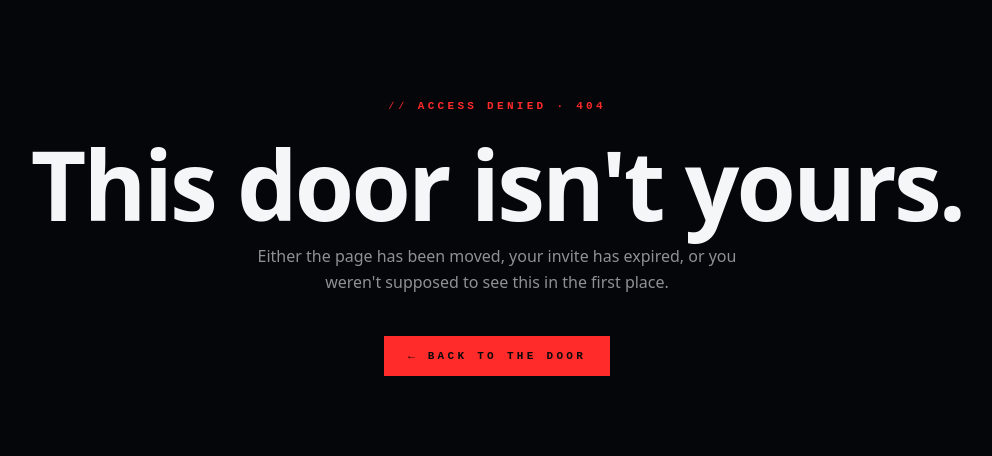
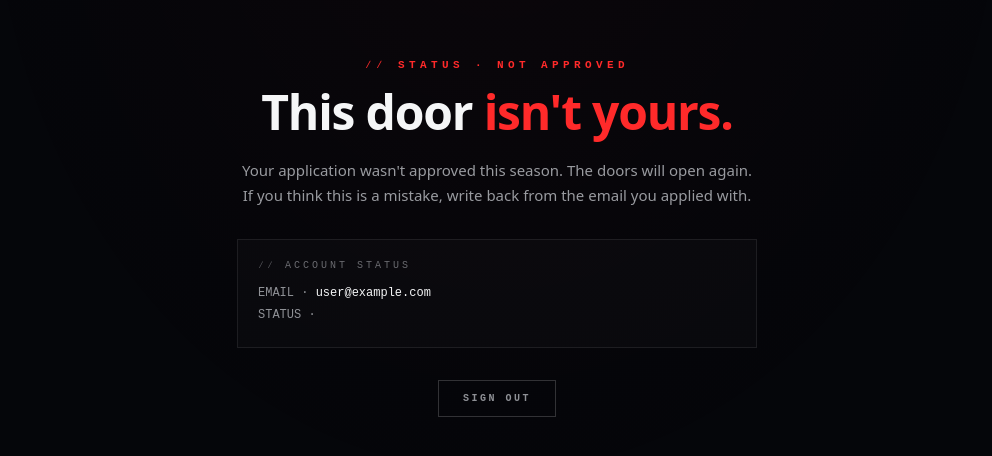
Before and after one commit to jasonfishback/underground-gallery, a Next.js app in the folder underground-gallery/: page /pending in a window 1280 px wide. Before the commit this address had no page. Shown: the part 162-618 px from the top of the page, without its empty margins (143-1135 px from the left). Built offline with nearby package versions, Linux system fonts and the light colour scheme; no server answers; sample sign-in values are in the browser's storage.

Commit message:
Stage 1B-ii: add pending review page

```diff
--- /dev/null
+++ b/underground-gallery/app/pending/page.tsx
@@ -0,0 +1,192 @@
+// app/pending/page.tsx
+// Where users land after clicking the magic link.
+// Server-rendered: reads session from DB, branches on user.status.
+//
+//   - pending  → "We're reviewing your application" message
+//   - rejected → "Your application wasn't approved" (rare path)
+//   - active   → Redirect to /garage (members area)
+//   - no session → Redirect to /auth/signin
+
+import { auth, signOut } from '@/auth';
+import { redirect } from 'next/navigation';
+
+export const dynamic = 'force-dynamic';
+
+export default async function PendingPage() {
+  const session = await auth();
+
+  if (!session?.user) {
+    redirect('/auth/signin');
+  }
+
+  if (session.user.status === 'active') {
+    redirect('/garage');
+  }
+
+  const isPending = session.user.status === 'pending';
+
+  return (
+    <main
+      style={{
+        minHeight: '100vh',
+        background: '#05060a',
+        color: '#f5f6f7',
+        fontFamily: '"Inter Tight", system-ui, sans-serif',
+        display: 'flex',
+        flexDirection: 'column',
+        alignItems: 'center',
+        justifyContent: 'center',
+        padding: 24,
+        position: 'relative',
+        overflow: 'hidden',
+      }}
+    >
+      <div
+        style={{
+          position: 'fixed',
+          inset: 0,
+          pointerEvents: 'none',
+          opacity: 0.5,
+          background:
+            'radial-gradient(ellipse at top, rgba(255,42,42,0.06), transparent 60%)',
+        }}
+      />
+
+      <div
+        style={{
+          position: 'relative',
+          maxWidth: 520,
+          width: '100%',
+          textAlign: 'center',
+        }}
+      >
+        <div
+          style={{
+            fontFamily: '"JetBrains Mono", monospace',
+            fontSize: 11,
+            color: '#ff2a2a',
+            letterSpacing: '0.4em',
+            fontWeight: 700,
+            marginBottom: 16,
+          }}
+        >
+          ∕∕ STATUS · {isPending ? 'PENDING REVIEW' : 'NOT APPROVED'}
+        </div>
+
+        <h1
+          style={{
+            fontSize: 'clamp(32px, 6vw, 48px)',
+            fontWeight: 800,
+            letterSpacing: '-0.025em',
+            lineHeight: 1.05,
+            margin: '0 0 20px',
+          }}
+        >
+          {isPending ? (
+            <>
+              Application <span style={{ color: '#ff2a2a' }}>received.</span>
+            </>
+          ) : (
+            <>This door <span style={{ color: '#ff2a2a' }}>isn't yours.</span></>
+          )}
+        </h1>
+
+        <p
+          style={{
+            fontSize: 15,
+            color: 'rgba(201,204,209,0.75)',
+            lineHeight: 1.65,
+            margin: '0 0 32px',
+          }}
+        >
+          {isPending ? (
+            <>
+              You're signed in as{' '}
+              <span style={{ color: '#f5f6f7', fontFamily: '"JetBrains Mono", monospace', fontSize: 13 }}>
+                {session.user.email}
+              </span>
+              . We review every application by hand — when the next door opens, you'll
+              hear from us. No need to check back.
+            </>
+          ) : (
+            <>
+              Your application wasn't approved this season. The doors will open again. If
+              you think this is a mistake, write back from the email you applied with.
+            </>
+          )}
+        </p>
+
+        <div
+          style={{
+            padding: 20,
+            border: '0.5px solid rgba(255,255,255,0.08)',
+            background: 'rgba(255,255,255,0.02)',
+            marginBottom: 32,
+            textAlign: 'left',
+          }}
+        >
+          <div
+            style={{
+              fontFamily: '"JetBrains Mono", monospace',
+              fontSize: 10,
+              color: 'rgba(201,204,209,0.5)',
+              letterSpacing: '0.3em',
+              marginBottom: 12,
+            }}
+          >
+            ∕∕ ACCOUNT STATUS
+          </div>
+          <div
+            style={{
+              fontFamily: '"JetBrains Mono", monospace',
+              fontSize: 12,
+              color: 'rgba(201,204,209,0.7)',
+              lineHeight: 1.8,
+            }}
+          >
+            <div>
+              EMAIL ·{' '}
+              <span style={{ color: '#f5f6f7' }}>{session.user.email}</span>
+            </div>
+            <div>
+              STATUS ·{' '}
+              <span
+                style={{
+                  color: isPending ? '#ff2a2a' : 'rgba(201,204,209,0.5)',
+                  fontWeight: 700,
+                }}
+              >
+                {session.user.status?.toUpperCase()}
+              </span>
+            </div>
+          </div>
+        </div>
+
+        <form
+          action={async () => {
+            'use server';
+            await signOut({ redirectTo: '/' });
+          }}
+        >
+          <button
+            type="submit"
+            style={{
+              padding: '12px 24px',
+              background: 'transparent',
+              color: 'rgba(201,204,209,0.7)',
+              border: '0.5px solid rgba(255,255,255,0.18)',
+              fontFamily: '"JetBrains Mono", monospace',
+              fontSize: 10,
+              fontWeight: 700,
+              letterSpacing: '0.25em',
+              textTransform: 'uppercase',
+              cursor: 'pointer',
+            }}
+          >
+            SIGN OUT
+          </button>
+        </form>
+      </div>
+    </main>
+  );
+}
```
